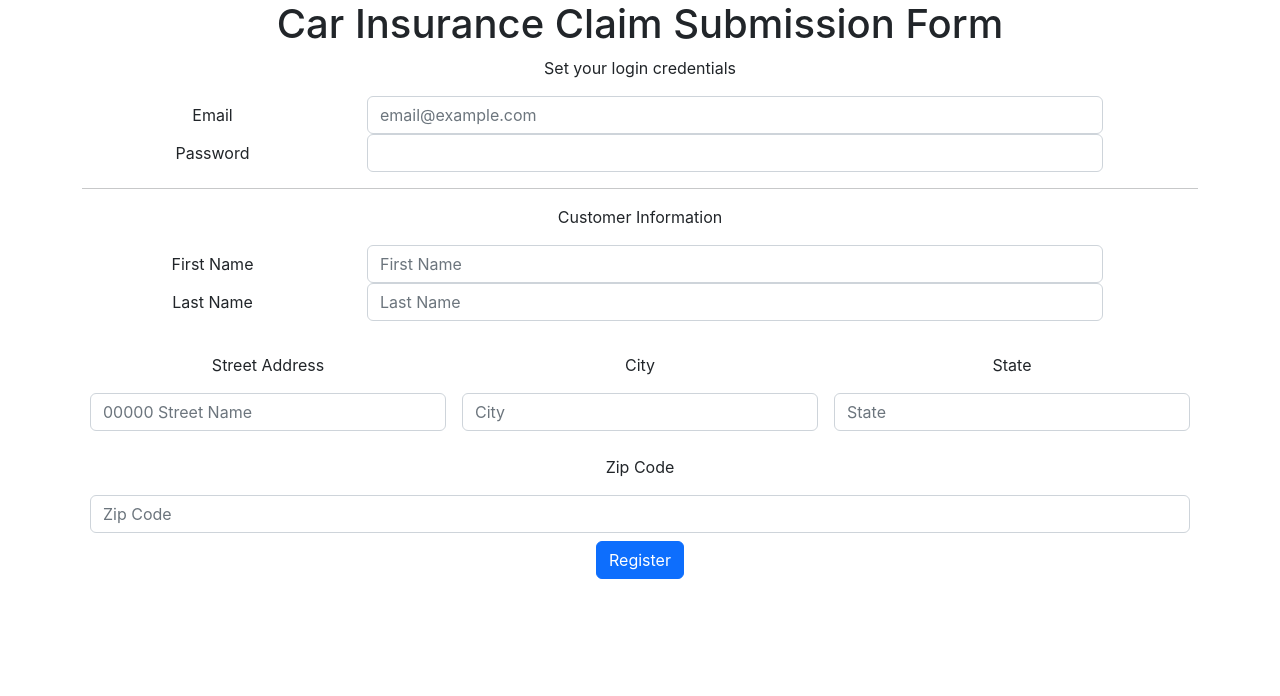
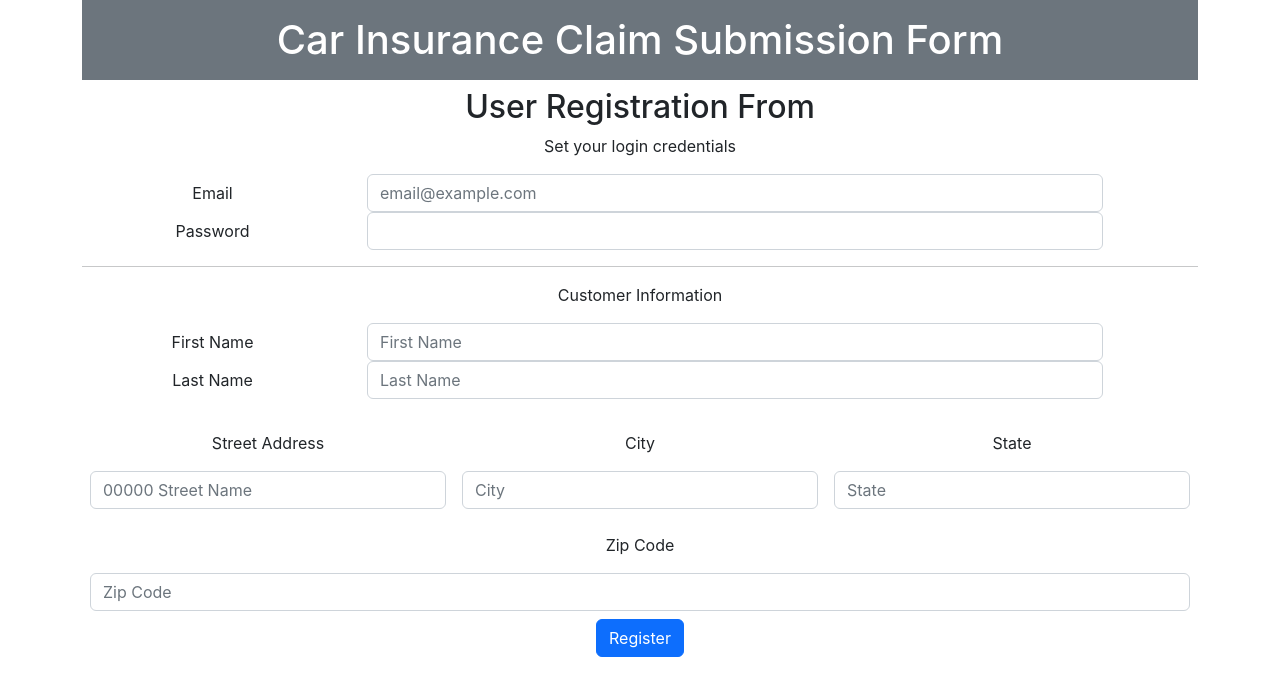
Before and after one commit to DamianHex/auto-insurance-claim-management, a React (Create React App) app in the folder auto_insurance_claim_react/: page / in a window 1280 px wide. Shown: the top 696 px of the page. Built offline with nearby package versions, Linux system fonts and the light colour scheme.

Commit message:
updated backend user class and installed react-router-dom

```diff
--- a/auto_insurance_claim_react/package.json
+++ b/auto_insurance_claim_react/package.json
@@ -8,6 +8,7 @@
     "@testing-library/user-event": "^13.5.0",
     "react": "^18.2.0",
     "react-dom": "^18.2.0",
+    "react-router-dom": "^6.3.0",
     "react-scripts": "5.0.1",
     "web-vitals": "^2.1.4"
   },
--- a/auto_insurance_claim_react/src/components/Header.js
+++ b/auto_insurance_claim_react/src/components/Header.js
@@ -4,7 +4,9 @@ function Header(){
   return (
     <div className='container'>
       <div className='jumbotron'>
-        <h1>Car Insurance Claim Submission Form</h1>
+        <h1 className='text-bg-secondary p-3'>
+          Car Insurance Claim Submission Form
+        </h1>
       </div>
     </div>
   );
--- a/auto_insurance_claim_react/src/components/UserRegisterForm.js
+++ b/auto_insurance_claim_react/src/components/UserRegisterForm.js
@@ -2,6 +2,8 @@ import React from "react";
 
 function UserRegisterForm() {
   return (
+    <div>
+      <h2>User Registration From</h2>
       <form className='container'>
         <p>Set your login credentials</p>
 
@@ -117,6 +119,7 @@ function UserRegisterForm() {
           Register
         </button>
       </form>
+    </div>
   );
 }
 
```
Also changed, not shown: auto_insurance_claim_react/src/components/ClaimSubmissionForm.js (added, +9 -0 lines), 1 other file (tests, documents, lock files or other folders). Lines whose indentation alone changed are shown as unchanged.
